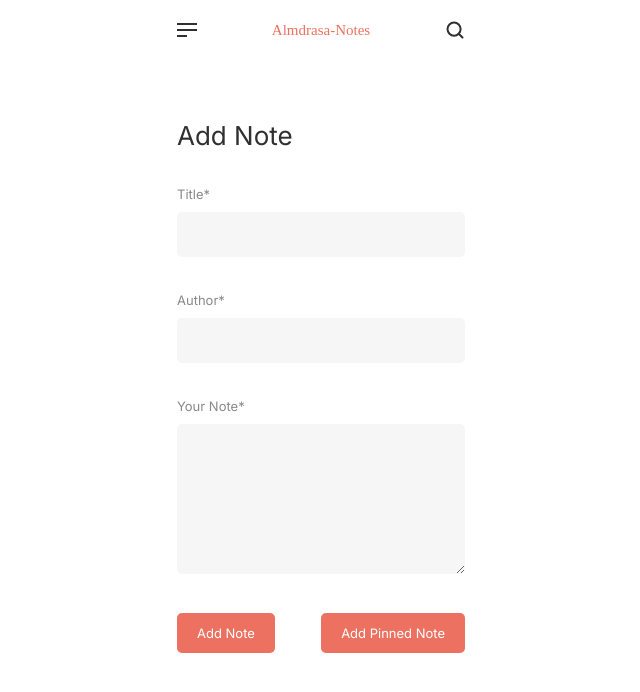
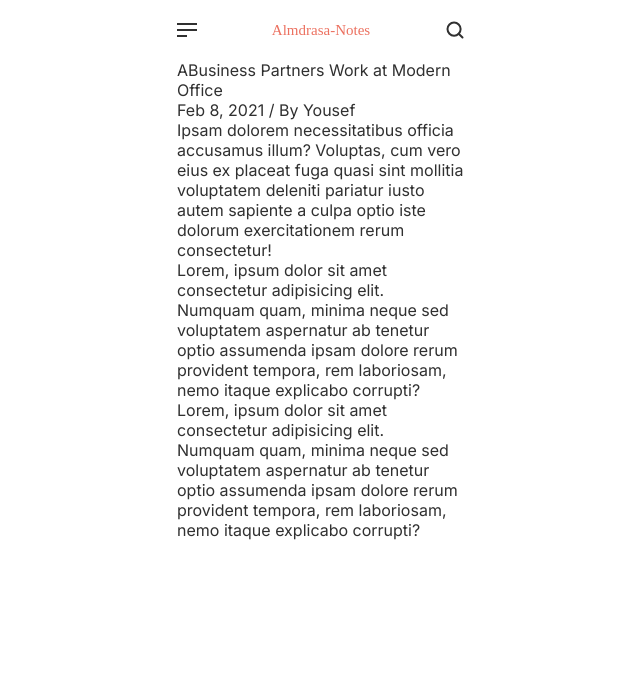
Before and after one commit to Ahmed-Seleem01/note-app, a website built with Vite: page index.html in a window 1280 px wide. Shown: the whole page, without its empty margins (319-959 px from the left). Built offline with nearby package versions, Linux system fonts and the light colour scheme; a web font is replaced by a local one.

Commit message:
Rename classes to handle styles selectors and add note section

```diff
--- a/index.html
+++ b/index.html
@@ -55,31 +55,61 @@
       </aside>
 
       <main class="main">
-        <section class="section add">
-          <h2 class="section__title">Add Note</h2>
-          <div class="section__add-notes">
-            <label class="section__input-label" for="input-title">Title*</label>
-            <input class="section__input-title" id="input-title" type="text" />
+        <!-- <section class="section Add-Note">
+          <h2 class="Add-Note__title">Add Note</h2>
+          <div class="Add-Note__add-notes">
+            <label class="Add-Note__input-label" for="input-title">Title*</label>
+            <input class="Add-Note__input-title" id="input-title" type="text" />
           </div>
-          <div class="section__add-notes">
-            <label class="section__input-label" for="input-author"
+          <div class="Add-Note__add-notes">
+            <label class="Add-Note__input-label" for="input-author"
               >Author*</label
             >
             <input
-              class="section__input-author"
+              class="Add-Note__input-author"
               id="input-author"
               type="text"
             />
           </div>
-          <div class="section__add-notes">
-            <label class="section__input-label" for="input-note"
+          <div class="Add-Note__add-notes">
+            <label class="Add-Note__input-label" for="input-note"
               >Your Note*</label
             >
-            <textarea class="section__input-note" id="input-title"></textarea>
+            <textarea class="Add-Note__input-note" id="input-title"></textarea>
           </div>
-          <div class="section__add-buttons">
-            <button class="section__add-button">Add Note</button
-            ><button class="section__add-button">Add Pinned Note</button>
+          <div class="Add-Note__add-buttons">
+            <button class="Add-Note__add-button">Add Note</button
+            ><button class="Add-Note__add-button">Add Pinned Note</button>
+          </div>
+        </section> -->
+
+        <section class="section Note">
+          <h2 class="Note__title">
+            ABusiness Partners Work at Modern Office
+          </h2>
+          <div class="Note__info">
+            <span class="Note__date">Feb 8, 2021</span> /
+            <span class="Note__author">By Yousef</span>
+          </div>
+          <div class="Note__content">
+            <p class="Note__paragraph">
+              Ipsam dolorem necessitatibus officia accusamus illum? Voluptas,
+              cum vero eius ex placeat fuga quasi sint mollitia voluptatem
+              deleniti pariatur iusto autem sapiente a culpa optio iste dolorum
+              exercitationem rerum consectetur!
+            </p>
+            <p class="Note__paragraph">
+              Lorem, ipsum dolor sit amet consectetur adipisicing elit. Numquam
+              quam, minima neque sed voluptatem aspernatur ab tenetur optio
+              assumenda ipsam dolore rerum provident tempora, rem laboriosam,
+              nemo itaque explicabo corrupti?
+            </p>
+            <p class="Note__paragraph">
+              Lorem, ipsum dolor sit amet consectetur adipisicing elit. Numquam
+              quam, minima neque sed voluptatem aspernatur ab tenetur optio
+              assumenda ipsam dolore rerum provident tempora, rem laboriosam,
+              nemo itaque explicabo corrupti?
+            </p>
           </div>
         </section>
       </main>
--- a/styles/_main.scss
+++ b/styles/_main.scss
@@ -8,7 +8,7 @@
   border-radius: var(--default-radius);
 }
 
-.section {
+.Add-Note {
   @include mixins.flex-style(column, $gap: 3.5rem);
   margin-top: 6rem;
 
```
